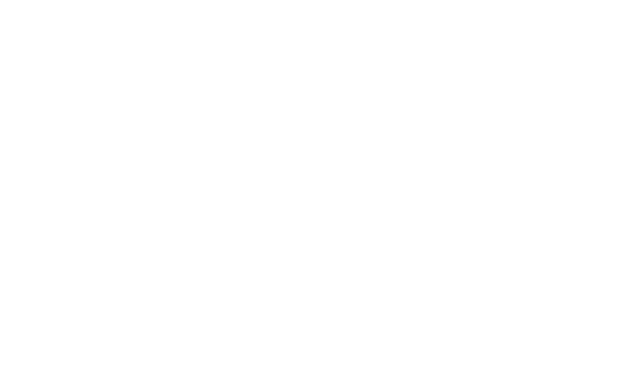
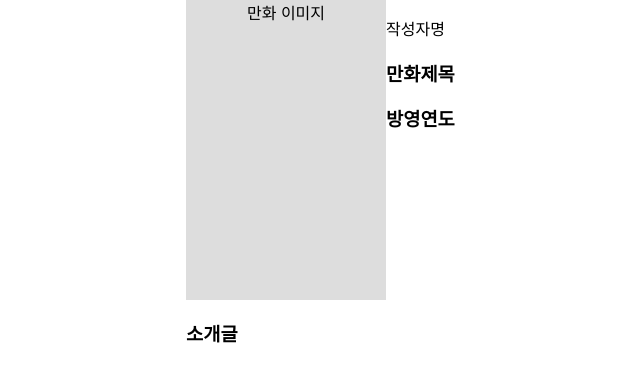
Before and after one commit to Trainy32/Anime, a React (Create React App) app: page /detail in a window 1280 px wide. Before the commit this address had no page. Shown: the top 382 px of the page, without its empty margins (54-694 px from the left). Built offline with nearby package versions, Linux system fonts and the light colour scheme.

Commit message:
Detail.js components 추가

```diff
--- a/src/App.js
+++ b/src/App.js
@@ -10,7 +10,7 @@
 // 컴포넌트 Imports
 import AnimeList from "./AnimeList";
 import Write from "./Write";
-
+import Detail from "./Detail";
 
 function App() {
   return (
@@ -18,6 +18,7 @@
       <Routes>
       <Route path='/' element={<AnimeList/>}/>
       <Route path='/write' element={<Write/>}/>
+      <Route path='/detail' element={<Detail/>}/>
       </Routes>
     </div>
   );
--- /dev/null
+++ b/src/Detail.js
@@ -0,0 +1,42 @@
+import React from "react";
+// CSS 관련 Imports
+import styled from 'styled-components'
+
+
+
+const Detail = () => {
+
+    return (
+        <Container>
+        <Div>
+            <Img>만화 이미지</Img>
+            <div>
+            <p>작성자명</p>
+            <h3>만화제목</h3>
+            <h3>방영연도</h3>
+            </div>
+        </Div>
+
+        <h3>소개글</h3>
+
+
+        </Container>
+    )
+}
+
+const Img= styled.div`
+width: 200px;
+height: 300px;
+background-color: #ddd;
+text-align: center;
+`
+const Container=styled.div`
+width: 100vh;
+height: 100vw;
+margin: auto;
+`
+const Div = styled.div`
+display: flex;
+flex-direction: row;
+`
+export default Detail;
```
